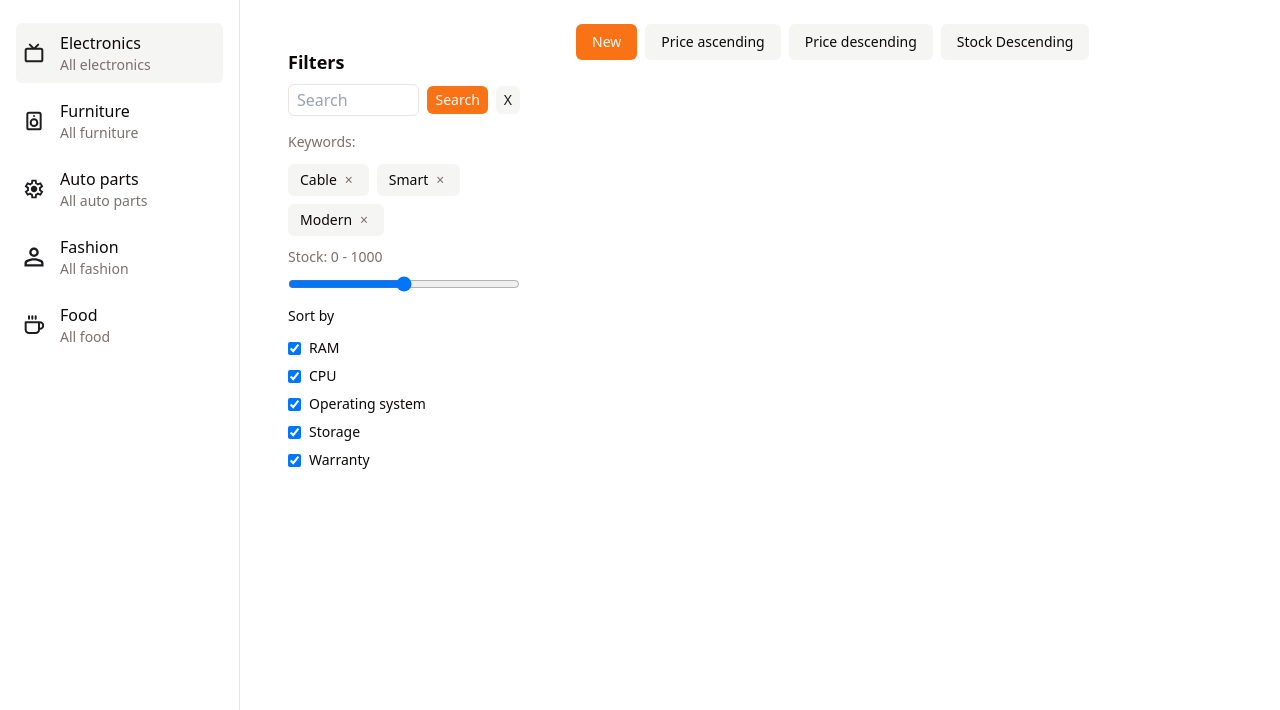
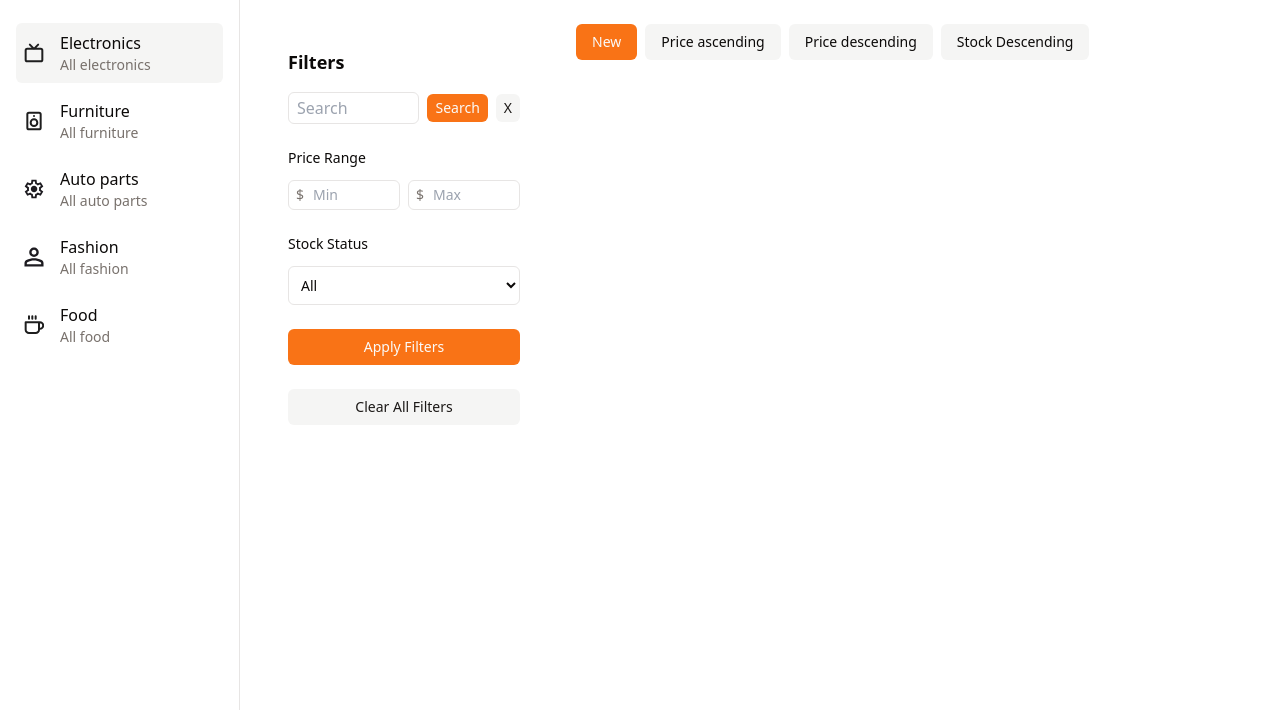
Before and after one commit to H3nry-T/WMGInvent, a Flask app: page /electronics/browse in a window 1280 px wide. Shown: the part 57-767 px from the top of the page. Run offline with Flask 3, Linux system fonts and the light colour scheme; the visitor is signed in with stand-in values (Sample User, id 1); data that the repository does not hold is empty; some libraries are stand-ins or nearby versions.

Commit message:
Refactor filters section in index.html with improved price, stock, and filter controls

```diff
--- a/templates/index.html
+++ b/templates/index.html
@@ -6,9 +6,9 @@
   <!-- filters -->
   <div class="w-[280px] shrink-0">
     <div class="bg-[hsl(var(--card))] rounded-lg p-6">
-      <h3 class="text-lg font-semibold mb-2">Filters</h3>
+      <h3 class="text-lg font-semibold mb-4">Filters</h3>
 
-      <div class="space-y-2">
+      <div class="space-y-6">
         <!-- search -->
         <form method="GET" action="{{url_for('electronics_routes.search_electronics')}}" class="mb-4 flex items-center gap-2">
           <div class="relative flex-1 min-w-0">
@@ -30,55 +30,56 @@
           </a>
         </form>
 
-
-        <!-- keywords -->
+        <!-- price filter -->
         <div>
-          <p class="mb-3 text-sm text-[hsl(var(--muted-foreground))]">Keywords:</p>
-          <div class="flex flex-wrap gap-2">
-            <span class="inline-flex items-center gap-1 px-3 py-1.5 bg-[hsl(var(--secondary))] rounded-md text-sm">
-              Cable <button class="text-[hsl(var(--muted-foreground))] px-1">×</button>
-            </span>
-            <span class="inline-flex items-center gap-1 px-3 py-1.5 bg-[hsl(var(--secondary))] rounded-md text-sm">
-              Smart <button class="text-[hsl(var(--muted-foreground))] px-1">×</button>
-            </span>
-            <span class="inline-flex items-center gap-1 px-3 py-1.5 bg-[hsl(var(--secondary))] rounded-md text-sm">
-              Modern <button class="text-[hsl(var(--muted-foreground))] px-1">×</button>
-            </span>
+          <h4 class="text-sm font-medium mb-3">Price Range</h4>
+          <div class="flex gap-2">
+            <div class="relative flex-1">
+              <span class="absolute left-2 top-1/2 -translate-y-1/2 text-sm text-[hsl(var(--muted-foreground))]">$</span>
+              <input
+                type="number"
+                name="min_price"
+                value="{{ request.args.get('min_price', '') }}"
+                placeholder="Min"
+                class="w-full pl-6 pr-2 py-1 text-sm rounded-md border border-[hsl(var(--border))] bg-[hsl(var(--background))]"
+              >
+            </div>
+            <div class="relative flex-1">
+              <span class="absolute left-2 top-1/2 -translate-y-1/2 text-sm text-[hsl(var(--muted-foreground))]">$</span>
+              <input
+                type="number"
+                name="max_price"
+                value="{{ request.args.get('max_price', '') }}"
+                placeholder="Max"
+                class="w-full pl-6 pr-2 py-1 text-sm rounded-md border border-[hsl(var(--border))] bg-[hsl(var(--background))]"
+              >
+            </div>
           </div>
         </div>
 
-        <!-- stock range -->
+        <!-- stock filter -->
         <div>
-          <label class="text-sm text-[hsl(var(--muted-foreground))]">Stock: 0 - 1000</label>
-          <input type="range" class="w-full mt-2" min="0" max="1000">
+          <h4 class="text-sm font-medium mb-3">Stock Status</h4>
+          <select name="stock_status" class="w-full p-2 rounded-md border border-[hsl(var(--border))] bg-[hsl(var(--background))] text-sm">
+            <option value="">All</option>
+            <option value="in_stock">In Stock (>0)</option>
+            <option value="low_stock">Low Stock (≤5)</option>
+            <option value="out_of_stock">Out of Stock</option>
+          </select>
         </div>
 
-        <!-- checkboxes -->
-        <div>
-          <h4 class="text-sm font-medium mb-3">Sort by</h4>
-          <div class="space-y-2">
-            <label class="flex items-center gap-2">
-              <input type="checkbox" checked class="rounded border-[hsl(var(--border))]">
-              <span class="text-sm">RAM</span>
-            </label>
-            <label class="flex items-center gap-2">
-              <input type="checkbox" checked class="rounded border-[hsl(var(--border))]">
-              <span class="text-sm">CPU</span>
-            </label>
-            <label class="flex items-center gap-2">
-              <input type="checkbox" checked class="rounded border-[hsl(var(--border))]">
-              <span class="text-sm">Operating system</span>
-            </label>
-            <label class="flex items-center gap-2">
-              <input type="checkbox" checked class="rounded border-[hsl(var(--border))]">
-              <span class="text-sm">Storage</span>
-            </label>
-            <label class="flex items-center gap-2">
-              <input type="checkbox" checked class="rounded border-[hsl(var(--border))]">
-              <span class="text-sm">Warranty</span>
-            </label>
-          </div>
-        </div>
+        <!-- apply filters button -->
+        <button type="submit" class="w-full py-2 bg-[hsl(var(--primary))] text-[hsl(var(--primary-foreground))] rounded-md text-sm font-medium">
+          Apply Filters
+        </button>
+
+        <!-- clear filters button -->
+        <a
+          href="{{ url_for('electronics_routes.search_electronics') }}"
+          class="block w-full py-2 text-center bg-[hsl(var(--secondary))] text-[hsl(var(--secondary-foreground))] rounded-md text-sm font-medium hover:bg-[hsl(var(--accent))]"
+        >
+          Clear All Filters
+        </a>
       </div>
     </div>
   </div>
```
